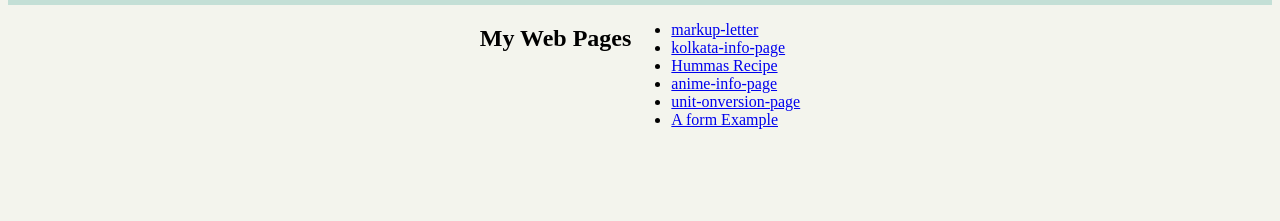
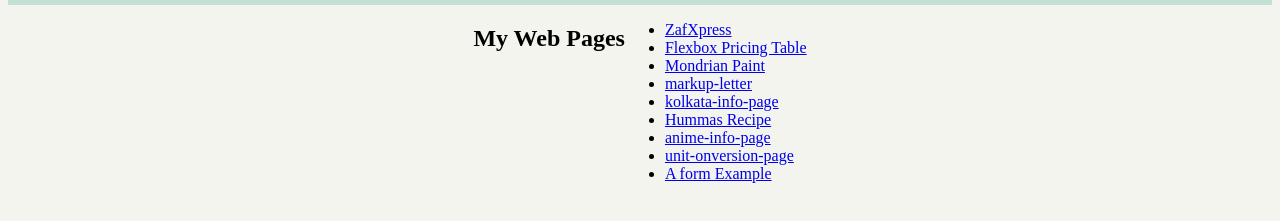
Before and after one commit to zafarD/first-web-page, a plain HTML site: page index.html in a window 1280 px wide. Shown: the part 147-368 px from the top of the page. Drawn offline with Linux system fonts and the light colour scheme.

Commit message:
20.09.02

```diff
--- a/index.html
+++ b/index.html
@@ -23,6 +23,23 @@
         <div class="web-page-link">
             <h2>My Web Pages</h2>
             <ul>
+                <li>
+                    <a href="ZafXpress/index.html" title="ZafXpress HOME_PAGE">
+                        ZafXpress
+                    </a>
+                </li>
+
+                <li>
+                    <a href="Flexbox Pricing Table Project/index.html" title="Flexbox Pricing Table">
+                        Flexbox Pricing Table
+                    </a>
+                </li>
+                <li>
+                    <a href="Mondrian Project/index.html" title="Mondrian Paint">
+                        Mondrian Paint
+                    </a>
+                </li>
+
                 <li>
                     <a href="markup-letter/index.html" title="letter format using html tags">
                         markup-letter
```
